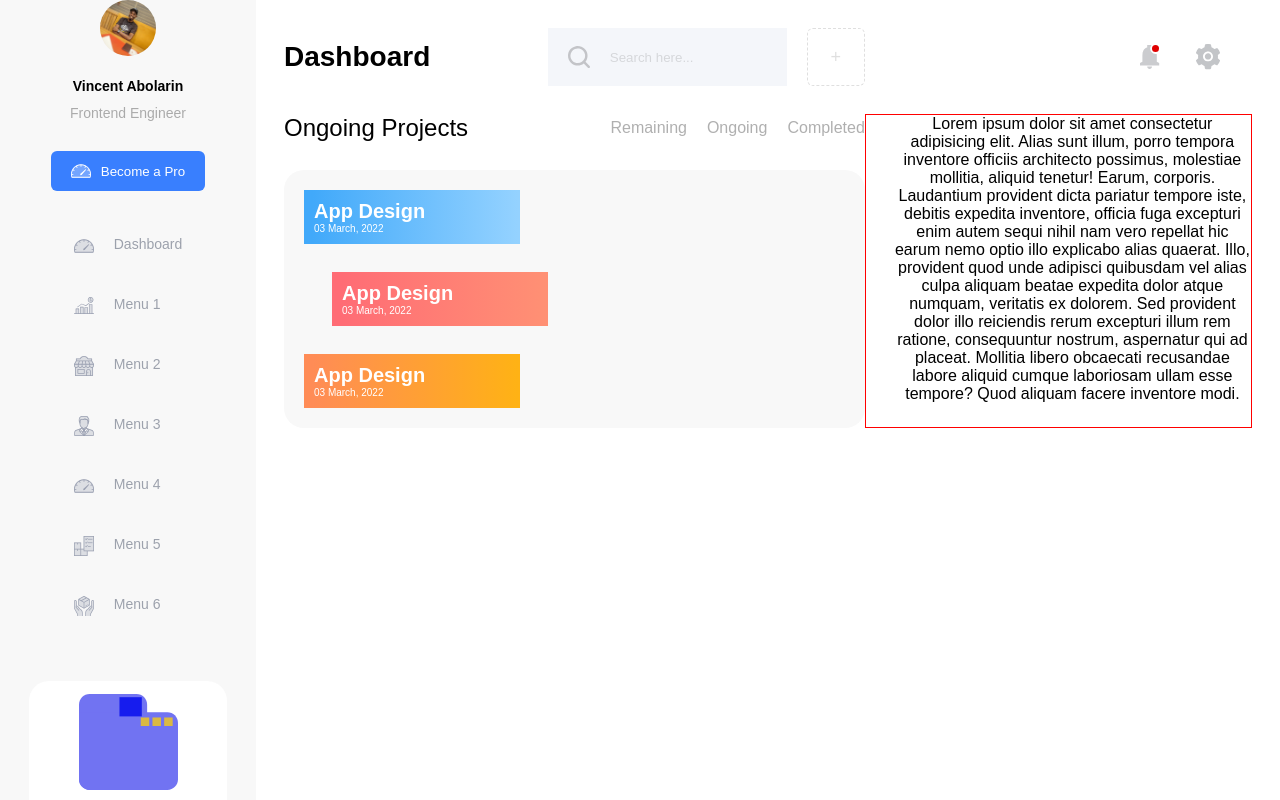
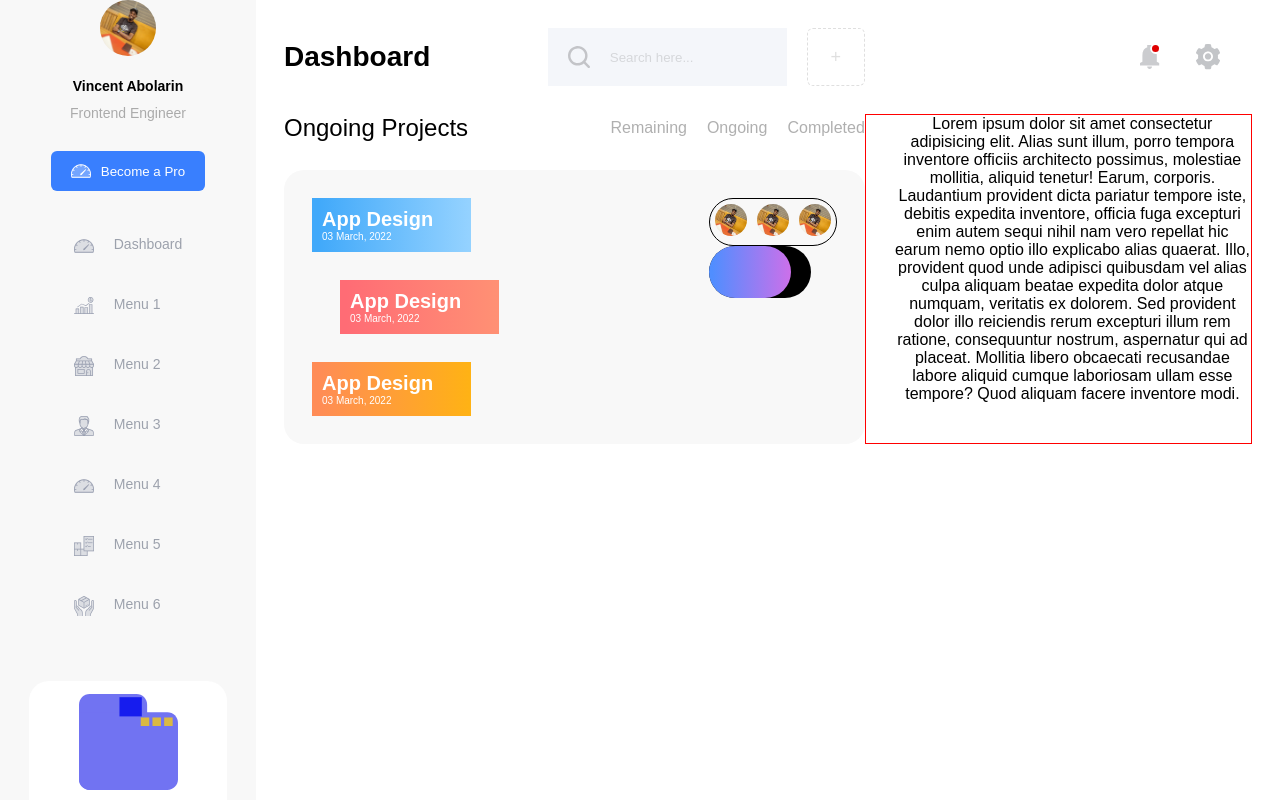
Before and after one commit to vincentabolarin/ha-shem-project, a JavaScript app: page / in a window 1280 px wide. Shown: the top 800 px of the page. Built offline with nearby package versions, Linux system fonts and the light colour scheme; the HTML template or start-up script is replaced by a standard one.

Commit message:
add and style component

```diff
--- a/src/components/ProjectProgress.js
+++ b/src/components/ProjectProgress.js
@@ -1,5 +1,6 @@
 import styles from '../styles/ProjectProgress.module.css';
 
+import userIcon from '../assets/jpg/vincent-abolarin.jpg';
 
 const ProjectProgress = () => {
     return (
@@ -37,7 +38,17 @@ const ProjectProgress = () => {
             </div>
 
             <div className={styles.usersProgress}>
+                <div className={styles.users}>
+                    <img src={userIcon} alt="User Icon" className={styles.userIcon} />
+                    <img src={userIcon} alt="User Icon" className={styles.userIcon} />
+                    <img src={userIcon} alt="User Icon" className={styles.userIcon} />
+                </div>
 
+                <div className={styles.progress}>
+                    <div className={styles.progressBar}>
+
+                    </div>
+                </div>
             </div>
         </div>
     );
--- a/src/styles/ProjectProgress.module.css
+++ b/src/styles/ProjectProgress.module.css
@@ -3,14 +3,13 @@
     background-color: #F8F8F8;
     border-radius: 20px;
     margin-top: 28px;
-}
-
-.projectList {
-    padding: 20px;
+    display: flex;
+    justify-content: space-between;
+    padding: 28px;
 }
 
 .project1, .project2, .project3 {
-    width: 40%;
+    width: 100%;
     padding: 10px;
     text-align: left;
 }
@@ -42,3 +41,29 @@
     font-size:10px;
     color: #fff;
 }
+
+.users {
+    border: 1px solid black;
+    border-radius: 26px;
+}
+
+.userIcon {
+    width: 32px;
+    height: 32px;
+    border-radius: 50%;
+    margin: 5px;
+}
+
+.progress {
+    width: 80%;
+    height: 52px;
+    border-radius: 26px;
+    background-color: #000;
+}
+
+.progressBar {
+    width: 80%;
+    height: 100%;
+    border-radius: 26px;
+    background-image: linear-gradient(90deg, #508EFF 4.01%, #CB70EA 98.73%);
+}
```
